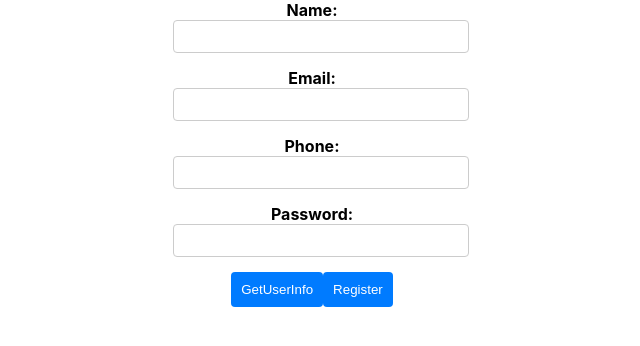
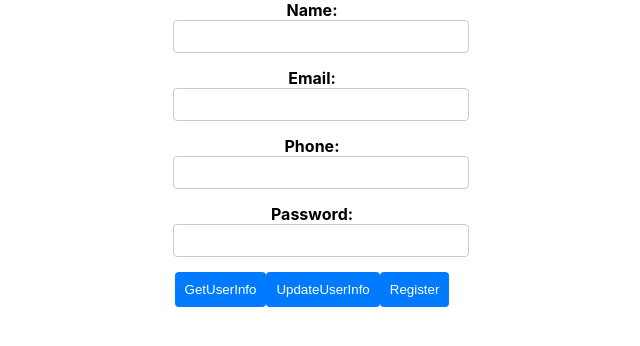
Before and after one commit to CodeCraftersGPT/tileskart3, a React (Create React App) app: page / in a window 1280 px wide. Shown: the top 346 px of the page, without its empty margins (328-968 px from the left). Built offline with nearby package versions, Linux system fonts and the light colour scheme.

Commit message:
39-update-user-info

```diff
--- a/src/Components/FormAndEventHandling/Registration.js
+++ b/src/Components/FormAndEventHandling/Registration.js
@@ -81,6 +81,27 @@ function Registration() {
             });
 
     }
+
+    const updateUserInfo = () => {
+        // update user information on the server using axios with the name entered in the name field
+
+        const updatedUser = {
+            email: emailRef.current.value,
+            phone: phoneRef.current.value,
+            password: passwordRef.current.value
+        };
+
+        axios.put(`http://localhost:5000/api/users/${nameRef.current.value}`, updatedUser)
+
+            .then((response) => {
+                console.log(response.data);
+            })
+            .catch((error) => {
+                console.log(error);
+            });
+
+    }
+
 
     const handleSubmit = (event) => {
         event.preventDefault();
@@ -166,6 +187,7 @@ function Registration() {
             </div>
                 {errors.password && <p className={styles.error}>{errors.password}</p>}
                 <button type="button" className={styles.submitButton} onClick={getUserInfo}>GetUserInfo</button>
+                <button type="button" className={styles.submitButton} onClick={updateUserInfo}>UpdateUserInfo</button>
             <button type="submit" className={styles.submitButton}>Register</button>
         </form>
     );
```
